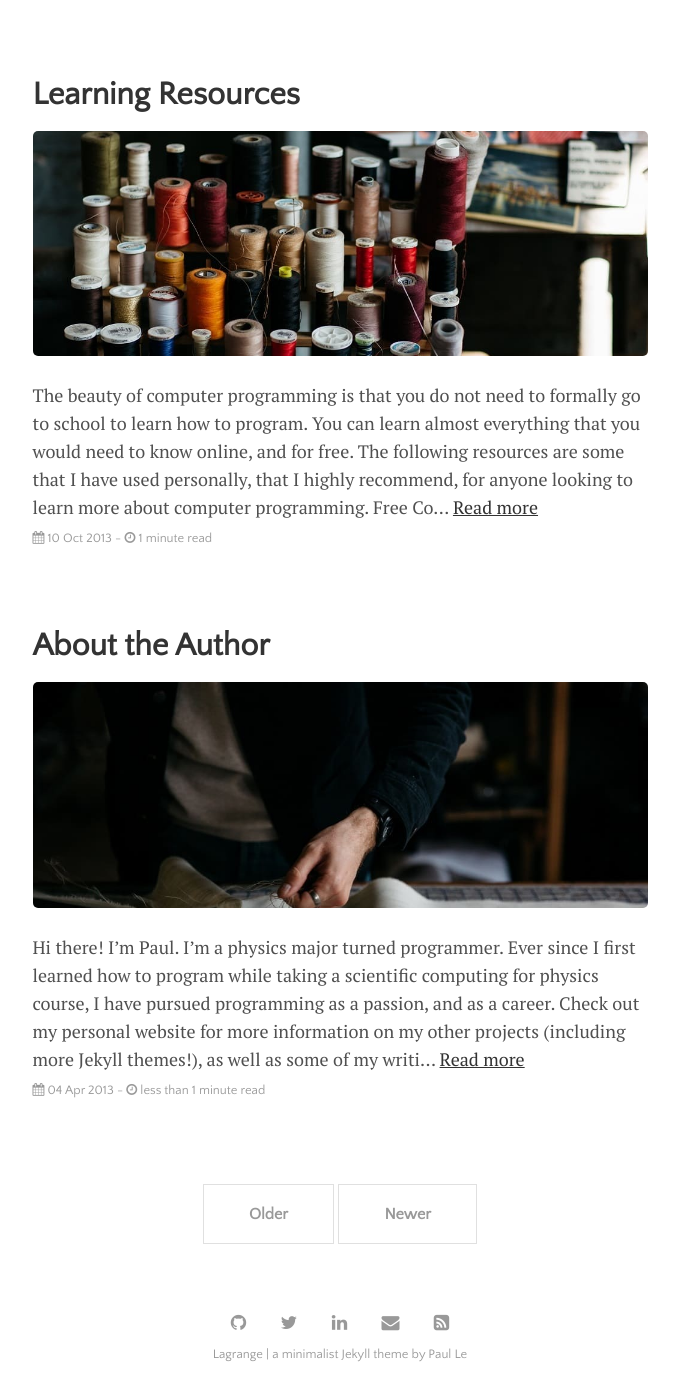
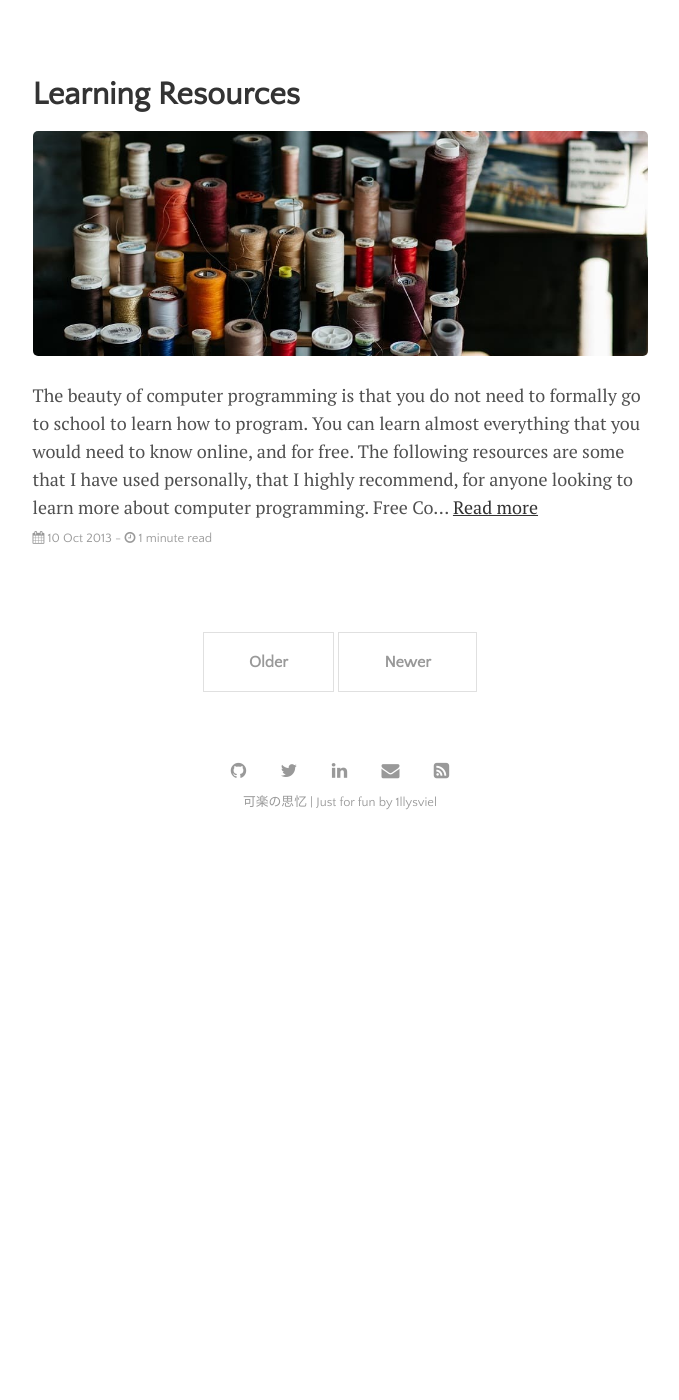
Before and after one commit to 1llysviel/1llysviel.github.io, a Jekyll site: the page built from index.html, in a window 1280 px wide and 1400 px high, scrolled down 1743 px. Shown: the whole window, without its empty margins (300-979 px from the left). Built offline with Jekyll 4.4.1, drawn with Linux system fonts in a browser that asks for light colours; the list of posts is cut into pages by our own code; after the commit the page ends 2591 px from its top, so only the background shows below that; some of the changed text lies outside the part shown.

Commit message:
second commit

```diff
--- a/_config.yml
+++ b/_config.yml
@@ -20,9 +20,9 @@ permalink:           /:title
 plugins:             [jekyll-paginate, jekyll-sitemap, jekyll-feed, jekyll-seo-tag]
 
 # Customise atom feed settings (this is where Jekyll-Feed gets configuration information)
-title:		           'Lagrange'
-description:	       'a minimalist Jekyll theme'
-author:              'Paul Le'
+title:		           '可楽の思忆'
+description:	       'Just for fun'
+author:              '1llysviel'
 
 # RSS 2.0 can be used instead of Atom by uncommenting following two lines
 #feed:
--- a/_posts/2013-04-04-about-the-author.md
+++ /dev/null
@@ -1,10 +0,0 @@
----
-layout: post
-title: "About the Author"
-author: "Paul Le"
-categories: journal
-tags: [documentation,sample]
-image: cutting.jpg
----
-
-Hi there! I'm Paul. I’m a physics major turned programmer. Ever since I first learned how to program while taking a scientific computing for physics course, I have pursued programming as a passion, and as a career. Check out [my personal website](https://www.lenpaul.com/) for more information on my other projects (including more Jekyll themes!), as well as some of my writing.
```
Also changed, not shown: menu/about.md (+2 -2 lines), menu/contact.md (+1 -1 lines), README.md, 1 other file.
